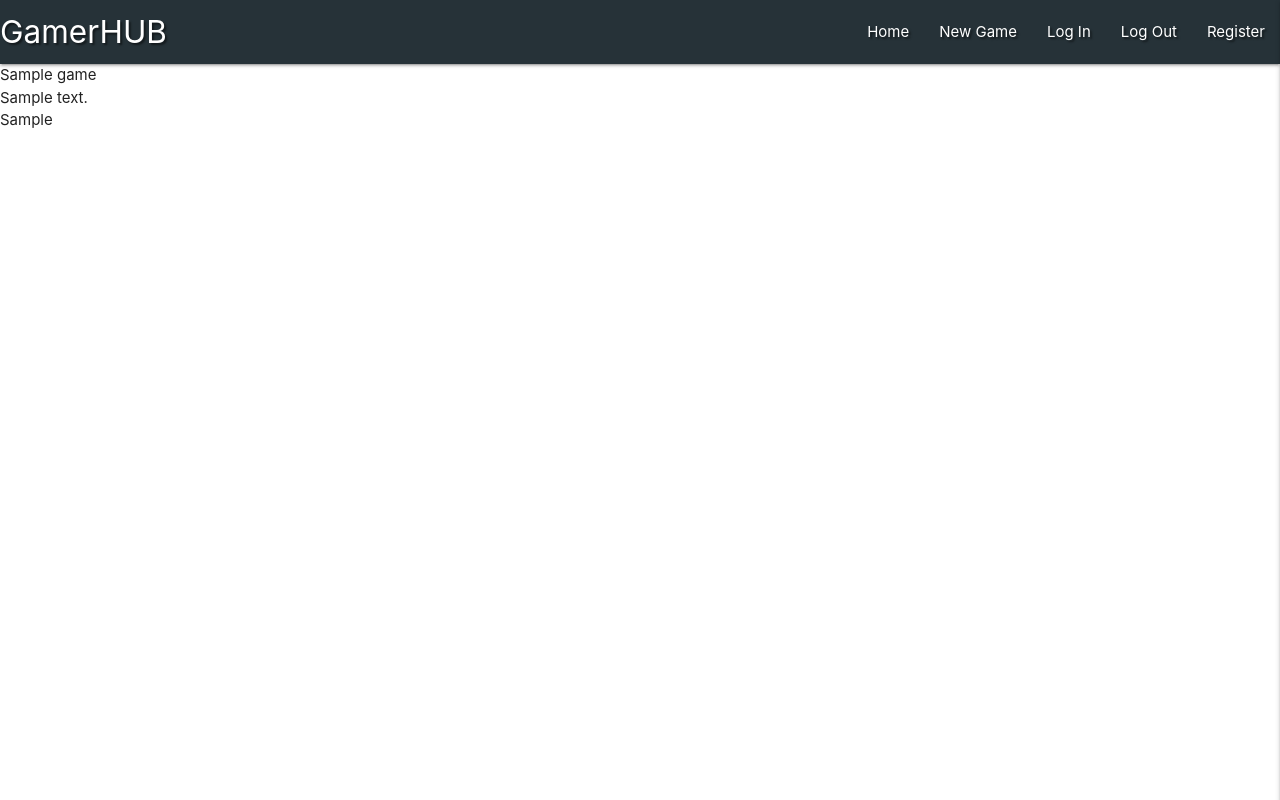
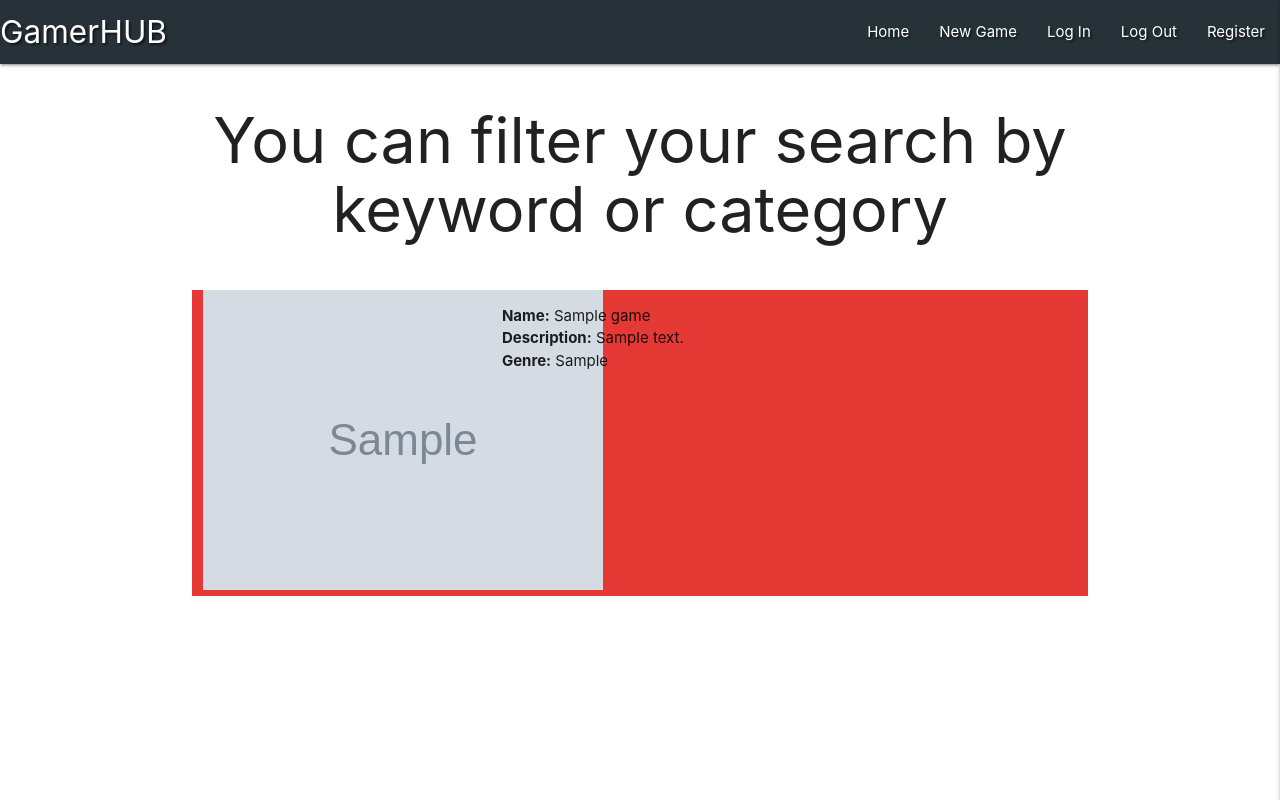
Before and after one commit to SamBurgess93/GamerHub, a Flask app: page / in a window 1280 px wide. Run offline with Flask 2, Linux system fonts and the light colour scheme; grey boxes marked "Sample" are stand-in pictures; a database or web service that is not in the repository returns one stand-in record (values such as "Sample title"); some libraries are stand-ins or nearby versions.

Commit message:
added games display page

```diff
--- a/app.py
+++ b/app.py
@@ -16,10 +16,15 @@ mongo = PyMongo(app)
 
 
 @app.route("/")
+
 @app.route("/get_games")
 def get_games():
-    games = mongo.db.games.find()
-    return render_template("games.html", games=games)
+
+    # Find and display all technologies in database
+    games = list(mongo.db.games.find())
+    return render_template(
+        "games.html", games=games
+    )
 
 
 if __name__ == "__main__":
--- a/templates/base.html
+++ b/templates/base.html
@@ -41,8 +41,10 @@
         </ul>
     </header>
 
+    <main class = "container">
     {% block content %}
     {% endblock %}
+    </main>
 
     <script src="https://code.jquery.com/jquery-3.6.0.min.js" integrity="sha256-/xUj+3OJU5yExlq6GSYGSHk7tPXikynS7ogEvDej/m4=" crossorigin="anonymous"></script>
     <script src="https://cdnjs.cloudflare.com/ajax/libs/materialize/1.0.0/js/materialize.min.js"></script>
--- a/templates/games.html
+++ b/templates/games.html
@@ -1,11 +1,40 @@
 {% extends "base.html" %}
 {% block content %}
 
+<div class="row">
+    <div class="col s12">
+      <h1 class="center-align general-title">You can filter your search by keyword or category</h1>
+    </div>
+</div>
 
-    {% for game in games %}
-        {{ game.game_name }}<br>
-        {{ game.game_description }}<br>
-        {{ game.game_genre }} <br>
-    {% endfor %}
+
+
+
+  <!-- Card panek-->
+
+  {% if games|length > 0 %}
+
+  {% for games in games %}
+
+  <div class="row red darken-1">
+    <div class="col m4">
+        <img src="{{ games.game_image }}" alt="Video Game Image">
+    </div>
+
+    <div class="col m8">
+      <ul>
+        <li><b>Name:</b> {{ games.game_name }}</li>
+        <li><b>Description:</b> {{ games.game_description }}</li>
+        <li><b>Genre:</b> {{ games.game_genre }}</li>
+      </ul>
+
+    </div>
+  </div>
+  {% endfor %}
+
+  {% else %}
+  <h3 class="center-align">No Results were found, please try again</h3>
+  {% endif %}
+
 
 {% endblock %}
```
Also changed, not shown: templates/index.html (added).
